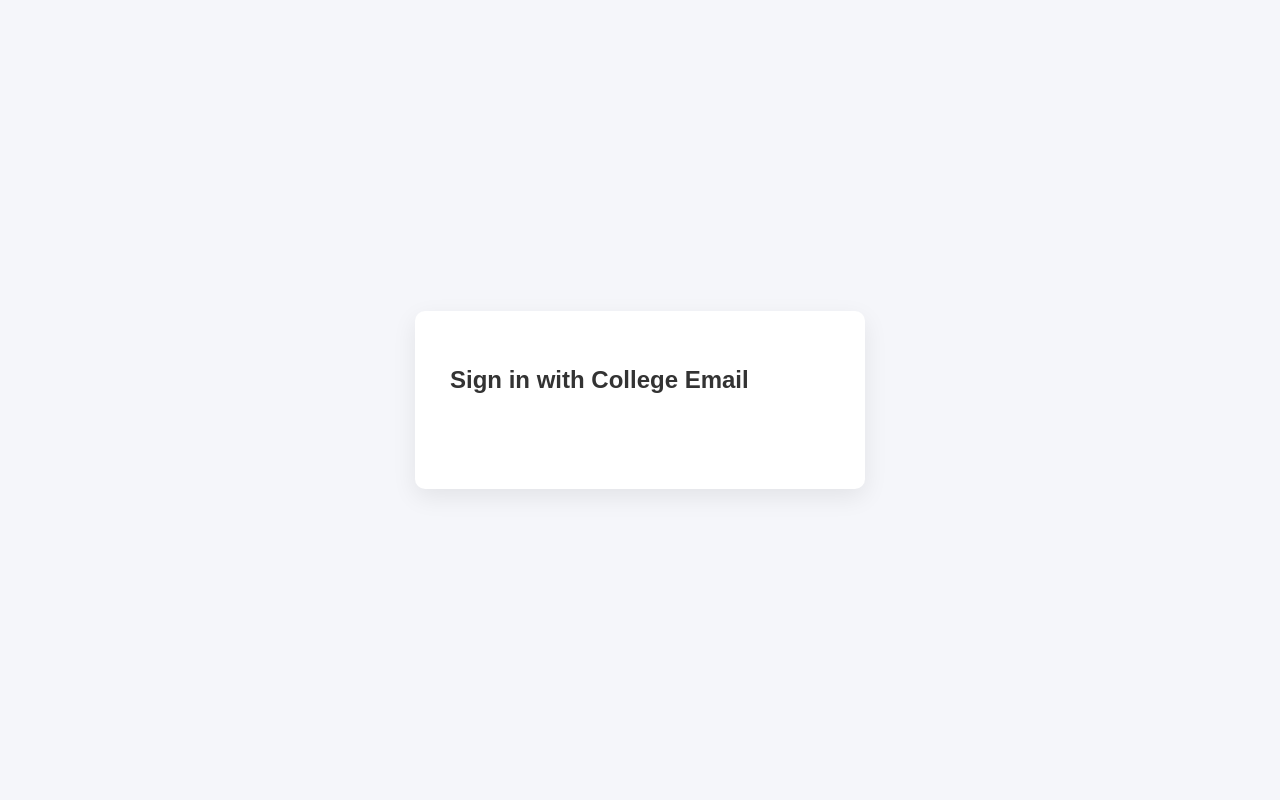
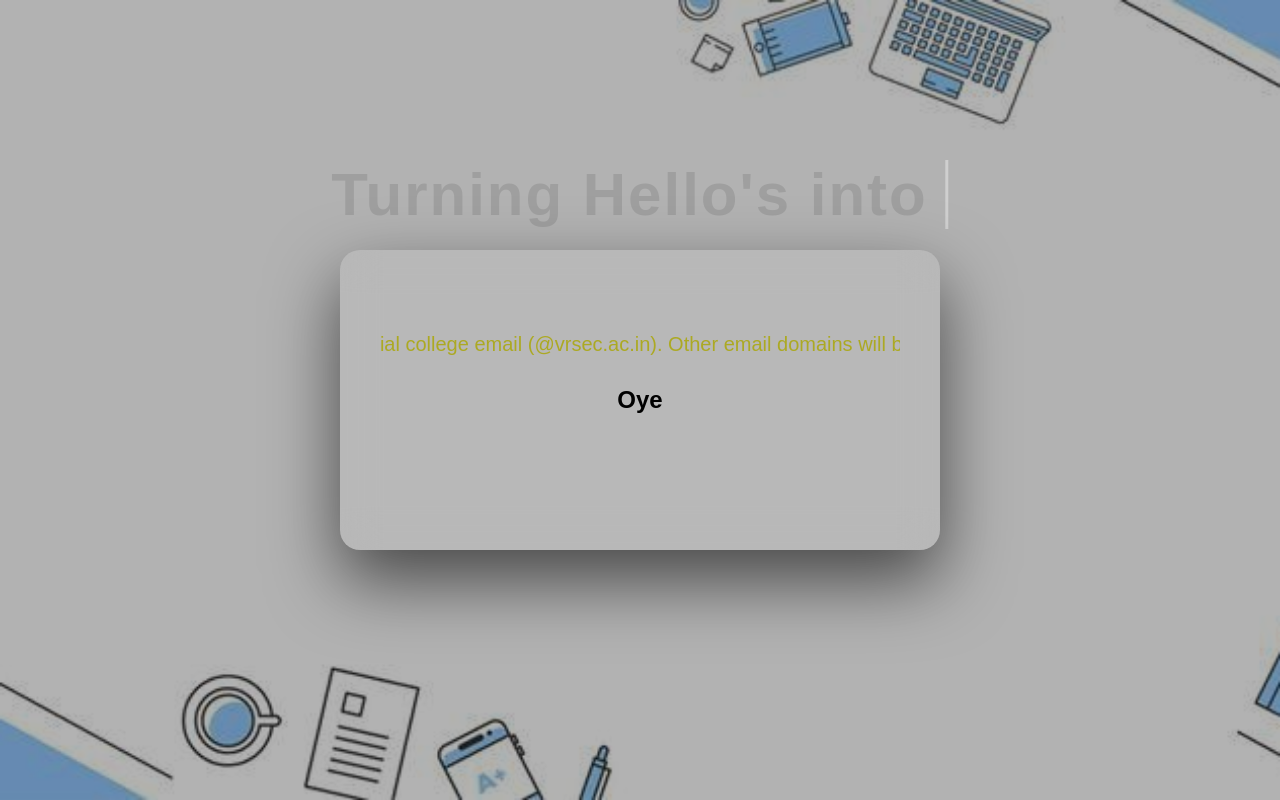
Before and after one commit to Lokesh6644/Heloo, a React (Vite) app in the folder frontend/vrsec-chat/: page / in a window 1280 px wide. Built offline with nearby package versions, Linux system fonts and the light colour scheme.

Commit message:
Updated UI styling

```diff
--- a/frontend/vrsec-chat/src/pages/Login.jsx
+++ b/frontend/vrsec-chat/src/pages/Login.jsx
@@ -1,36 +1,35 @@
 import { GoogleLogin } from "@react-oauth/google";
-import { jwtDecode } from "jwt-decode";
-import { useNavigate } from "react-router-dom";
+//import { jwtDecode } from "jwt-decode";
+//import { useNavigate } from "react-router-dom";
 
 export default function Login() {
 
-  const navigate = useNavigate();
+ // const navigate = useNavigate();
 
   return (
     <div className="auth-container">
+      <h1 className="bg-heading">
+    Turning Hello's into Friendships...
+  </h1>
       <div className="auth-card">
-        <h2>Sign in with College Email</h2>
 
-        <GoogleLogin
-          onSuccess={credentialResponse => {
 
-            const decoded = jwtDecode(credentialResponse.credential);
 
-            const email = decoded.email;
+<p className="auth-ticker">
+  <span>
+    🚨 Please sign in using your official college email (@vrsec.ac.in).
+    Other email domains will be restricted from accessing VRSEC Campus Chat.
+  </span>
+</p>
 
-            if (!email.endsWith("@vrsec.ac.in")) {
-              alert("Only college emails allowed");
-              return;
-            }
+        <h2> Oye</h2>
 
-            localStorage.setItem("googleToken", credentialResponse.credential);
-
-            navigate("/chat");
-          }}
-          onError={() => {
-            console.log("Login Failed");
-          }}
-        />
+         <GoogleLogin
+    theme="filled_blue"
+    size="large"
+    shape="pill"
+    width="420"
+  />
 
       </div>
     </div>
--- a/frontend/vrsec-chat/src/styles/auth.css
+++ b/frontend/vrsec-chat/src/styles/auth.css
@@ -1,58 +1,119 @@
 body {
-  background-color: #F4F6F9;
-  font-family: Arial, sans-serif;
+  margin: 0;
+  font-family: "Segoe UI", Arial, sans-serif;
 }
 
+/* Fullscreen background */
 .auth-container {
   height: 100vh;
   display: flex;
   justify-content: center;
   align-items: center;
+  background: url("../assets/heloo-bg3.jpg") no-repeat center center/cover;
+  position: relative;
 }
 
-.auth-card {
-  width: 380px;
-  background: white;
-  padding: 35px;
-  border-radius: 10px;
-  box-shadow: 0 8px 25px rgba(0,0,0,0.08);
+/* Overlay */
+.auth-container::before {
+  content: "";
+  position: absolute;
+  inset: 0;
+  background: rgba(0, 0, 0, 0.30);
 }
 
-.auth-card h2 {
-  margin-bottom: 20px;
-  color: #333;
+/* Card */
+.auth-card {
+  position: relative;
+  z-index: 1;
+
+  width: 520px;
+  height: 300px;              /* 🔥 Fixed height for true centering */
+  border-radius: 20px;
+
+  background: rgba(255, 255, 255, 0.08);
+  backdrop-filter: blur(18px);
+
+  box-shadow: 0 30px 70px rgba(0, 0, 0, 0.6);
+
+  display: flex;
+  flex-direction: column;
+  justify-content: center;    /* 🔥 Vertical center */
+  align-items: center;        /* 🔥 Horizontal center */
+
+  text-align: center;
+  padding: 0 40px;            /* Remove heavy top padding */
 }
 
-.auth-input {
-  width: 100%;
-  padding: 12px;
-  margin-bottom: 15px;
-  border: none;
-  border-radius: 6px;
-  background-color: #F1F3F6;
-  outline: none;
+/* Title */
+.auth-card h2 {
+  margin: 0 0 30px 0;   /* Balanced spacing */
 }
 
-.auth-button {
+/* Ticker Container */
+.auth-ticker {
   width: 100%;
-  padding: 12px;
-  background-color: #5E5CE6;
-  color: white;
-  border: none;
-  border-radius: 6px;
-  cursor: pointer;
-  font-weight: 600;
-  transition: 0.2s ease;
+  overflow: hidden;
+  white-space: nowrap;
+  box-sizing: border-box;
+  margin-bottom: 30px;
+  position: relative;
 }
 
-.auth-button:hover {
+/* Scrolling Text */
+.auth-ticker span {
+  display: inline-block;
+  padding-left: 100%;
+  animation: scrollText 12s linear infinite;
+  font-size: 20px;
+  color: #aba813;
   opacity: 0.9;
 }
 
-.auth-link {
-  margin-top: 15px;
-  text-align: center;
-  font-size: 14px;
-  color: #5E5CE6;
-  cursor: pointer;
+/* Animation */
+@keyframes scrollText {
+  0% {
+    transform: translateX(0%);
+  }
+  100% {
+    transform: translateX(-100%);
+  }
 }
+
+/* Background heading */
+.bg-heading {
+  position: absolute;
+  top: 15%;
+  left: 50%;
+  transform: translateX(-50%);
+  z-index: 0;
+
+  font-size: 60px;
+  font-weight: 700;
+  color: rgba(0, 0, 0, 0.107);
+  letter-spacing: 2px;
+
+  white-space: nowrap;
+  overflow: hidden;
+  border-right: 3px solid rgba(255, 255, 255, 0.4);
+
+  width: 0;
+  animation: typing 4s steps(35, end) forwards,
+             blink 0.8s infinite;
+}
+
+/* Typing effect */
+@keyframes typing {
+  from {
+    width: 0;
+  }
+  to {
+    width: 48%;
+  }
+}
+
+/* Cursor blink */
+@keyframes blink {
+  50% {
+    border-color: transparent;
+  }
+}
```
Also changed, not shown: frontend/vrsec-chat/src/assets/background.jpg (added), frontend/vrsec-chat/src/assets/heloo-bg3.jpg (added).
